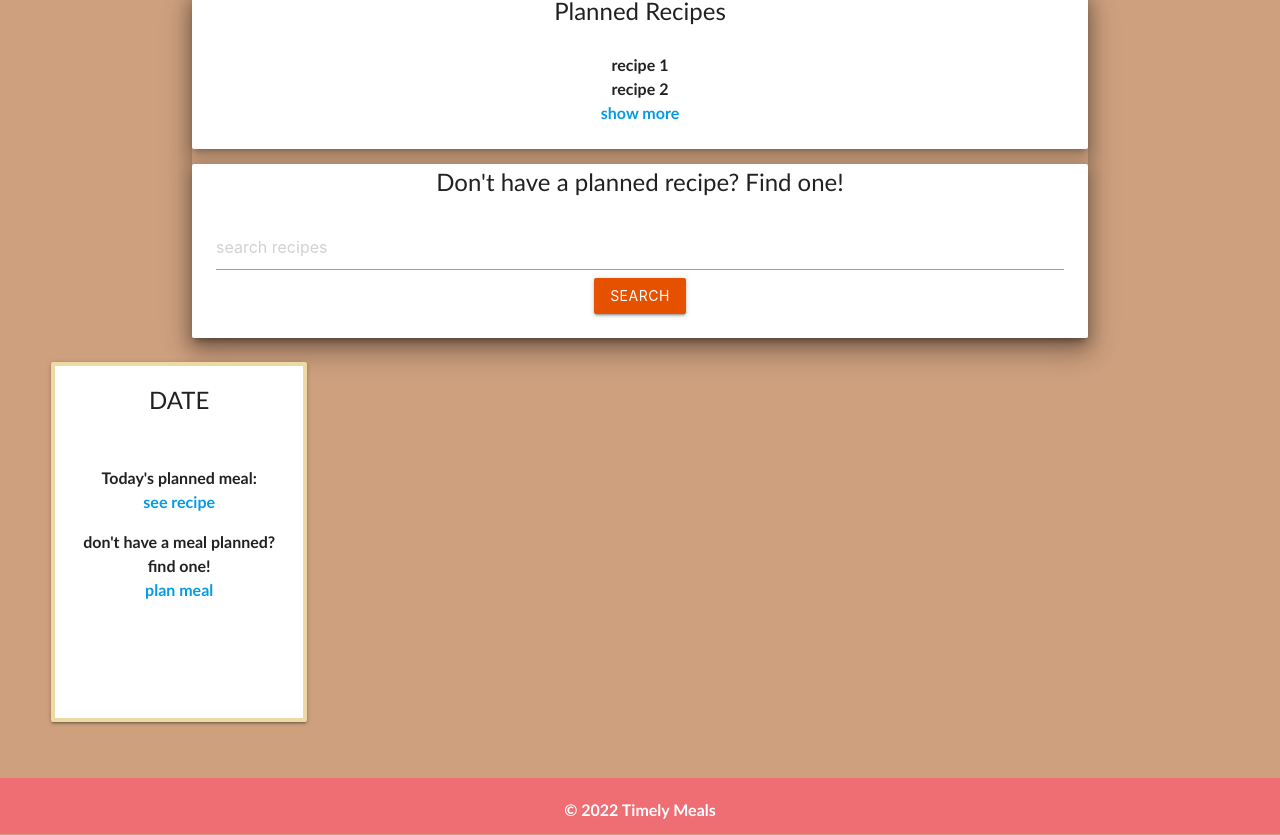
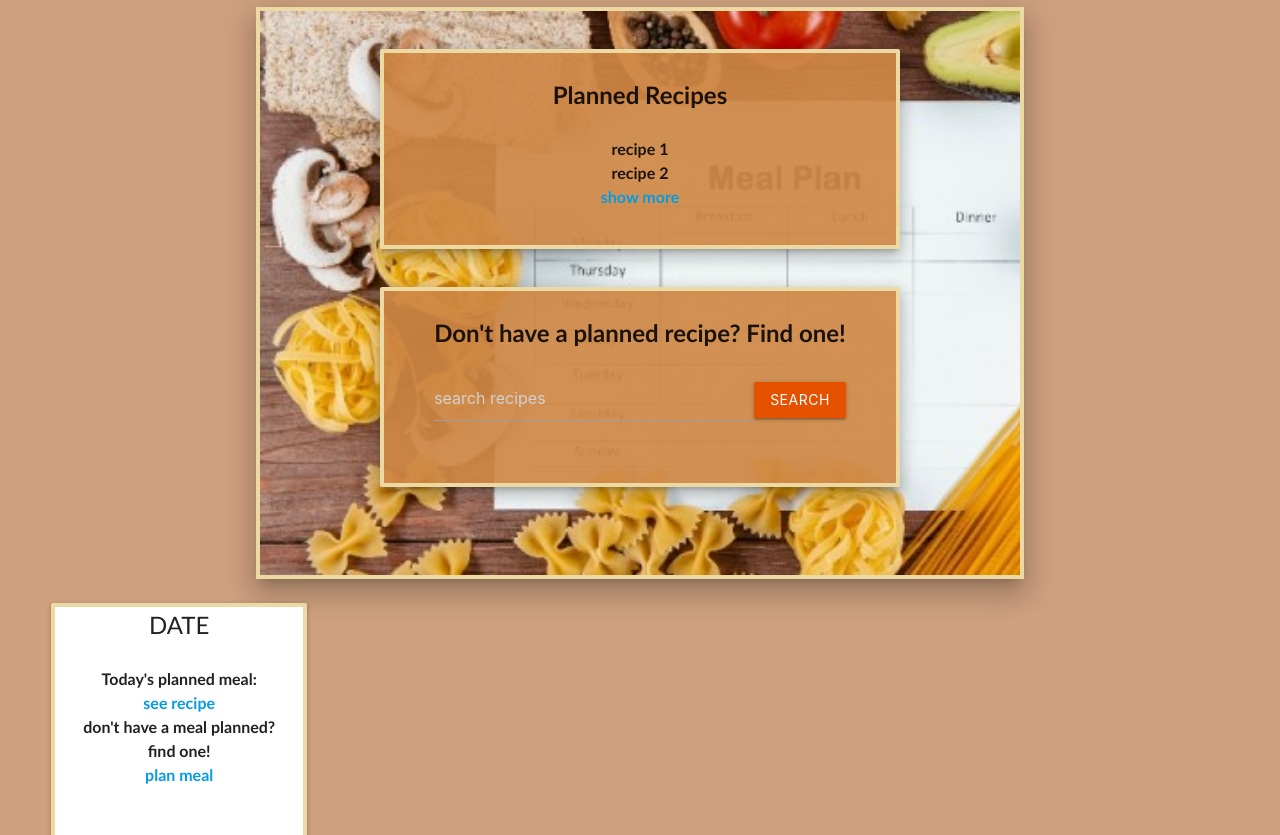
Before and after one commit to Joeybooo/Meal-planner-app, a React (Create React App) app in the folder meal-planner/: page / in a window 1280 px wide. Shown: the part 1905-2740 px from the top of the page. Built offline with nearby package versions, Linux system fonts and the light colour scheme.

Commit message:
added recipe changes

```diff
--- a/meal-planner/src/index.css
+++ b/meal-planner/src/index.css
@@ -26,28 +26,49 @@ body{
   width: 20vw;
   height: 45vh;
 }
-/* -- TODAY section ---------- */
-#today-title{
-  margin-top: 2vh;
-  margin-bottom: 3vh;
+
+/* ----------- RECIPES ------------------ */
+#recipes-container{
+  border: var(--tertiary-color) solid 4px;
+  background-image: url(./assets/background-image2.jpg);
+  background-repeat: no-repeat;
+  background-size: cover;
+  margin-top: 3vh;
+  width: 60vw;
+  height: 71.4vh;
+}
+
+#recipe-title,
+#search-title{
+  margin-top: 3vh;
+  font-size: 18pt;
+  font-weight: bold;
+}
+#show-recipes,
+#search-recipes{
+  border: var(--tertiary-color) solid 4px;
+  background-color: rgba(207, 135, 68, 0.913);
+  margin-top: 5%;
+  margin-left: auto;
+  margin-right: auto;
+  width: 65vh;
+  height: 25vh;
+}
+/* ---------- SEARCH RECIPE-------------------- */
+#recipe-search{
+  border: var(--tertiary-color) solid 4px;
+}
+
+#recipe-input{
+  width: 25vw;
+  color: #443742;
+}
+#recipe-btn{
 
 }
-
-#go-to-search{
-  margin-top: 2vh;
-
-}
-/* ----------- RECIPES ------------------ */
-#recipe-card{
-  border: var(--tertiary-color) solid 4px;
-  margin-top: 3vh;
-  margin-left: 4vw;
-  width: 50vw;
-  height: 71.4vh;
-}
 /* ----------- FOOTER ------------------ */
-footer{
-  height: 7vh;
+.page-footer{
+  background-color: var(--primary-color);  height: 7vh;
   margin-top: 7vh;
 }
 
```
